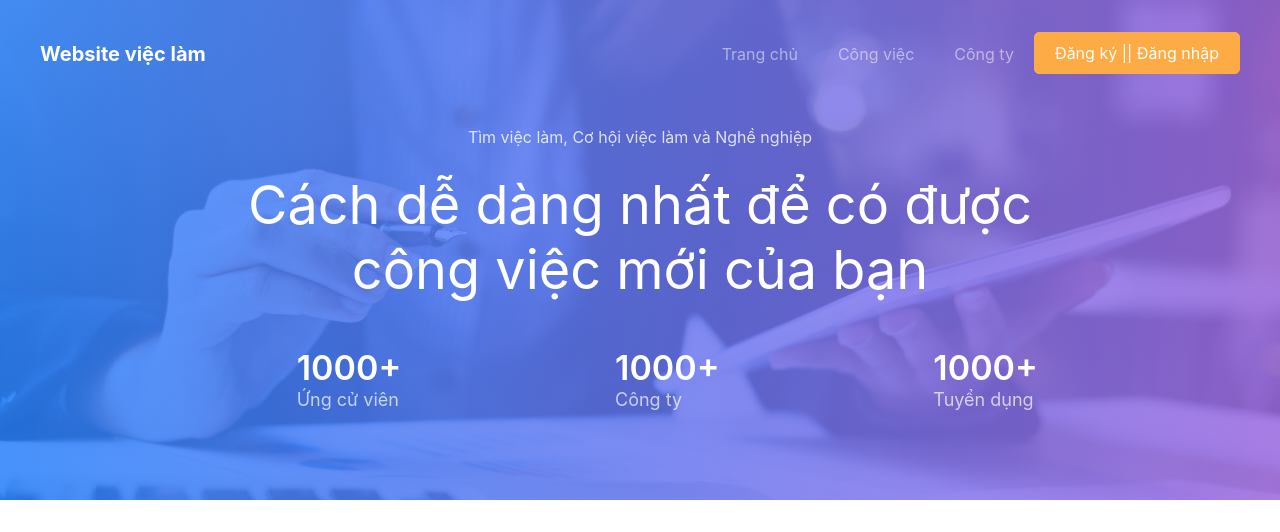
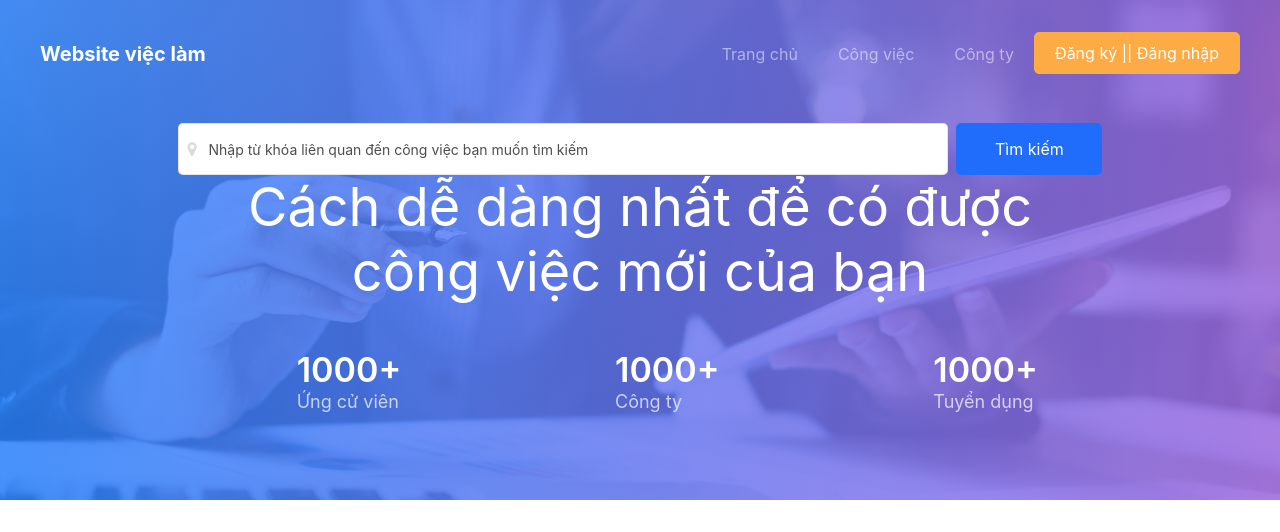
Before and after one commit to nguyendolar/WebsiteViecLam_PHP, a PHP site: page / in a window 1280 px wide. Shown: the top 532 px of the page. Run offline with PHP 8.4, Linux system fonts and the light colour scheme; data comes from the database, SQL or seed files in the repository; some libraries are stand-ins or nearby versions; some web fonts are replaced.

Commit message:
add search

```diff
--- a/index.php
+++ b/index.php
@@ -29,7 +29,28 @@
         <div class="row d-md-flex no-gutters slider-text align-items-center justify-content-center" style="height : 500px !important">
             <div class="col-md-10 d-flex align-items-center ">
                 <div class="text text-center pt-5 md-5">
-                    <p class="mb-4">Tìm việc làm, Cơ hội việc làm và Nghề nghiệp</p>
+                    <!-- <p class="mb-4">Tìm việc làm, Cơ hội việc làm và Nghề nghiệp</p> -->
+                    <div >
+                        <form action="timkiem.php" method="post" class="search-job">
+                            <div class="row no-gutters">
+                                <div class="col-md-10 mr-md-2">
+                                    <div class="form-group">
+                                        <div class="form-field">
+                                            <div class="icon"><span class="icon-map-marker"></span></div>
+                                            <input type="text" name="keyword" class="form-control" placeholder="Nhập từ khóa liên quan đến công việc bạn muốn tìm kiếm">
+                                        </div>
+                                    </div>
+                                </div>
+                                <div class="col-md">
+                                    <div class="form-group">
+                                        <div class="form-field">
+                                            <button type="submit" class="form-control btn btn-primary">Tìm kiếm</button>
+                                        </div>
+                                    </div>
+                                </div>
+                            </div>
+                        </form>
+                        </div>
                     <h1 class="mb-5">Cách dễ dàng nhất để có được công việc mới của bạn</h1>
                     <div class="ftco-counter ftco-no-pt ftco-no-pb">
                         <div class="row">
@@ -75,7 +96,9 @@
                         </div>
                     </div>
                 </div>
+
             </div>
+
         </div>
     </div>
 </div>
```
Also changed, not shown: timkiem.php (added, +80 -0 lines), inc/header.php (line endings or trailing spaces).
